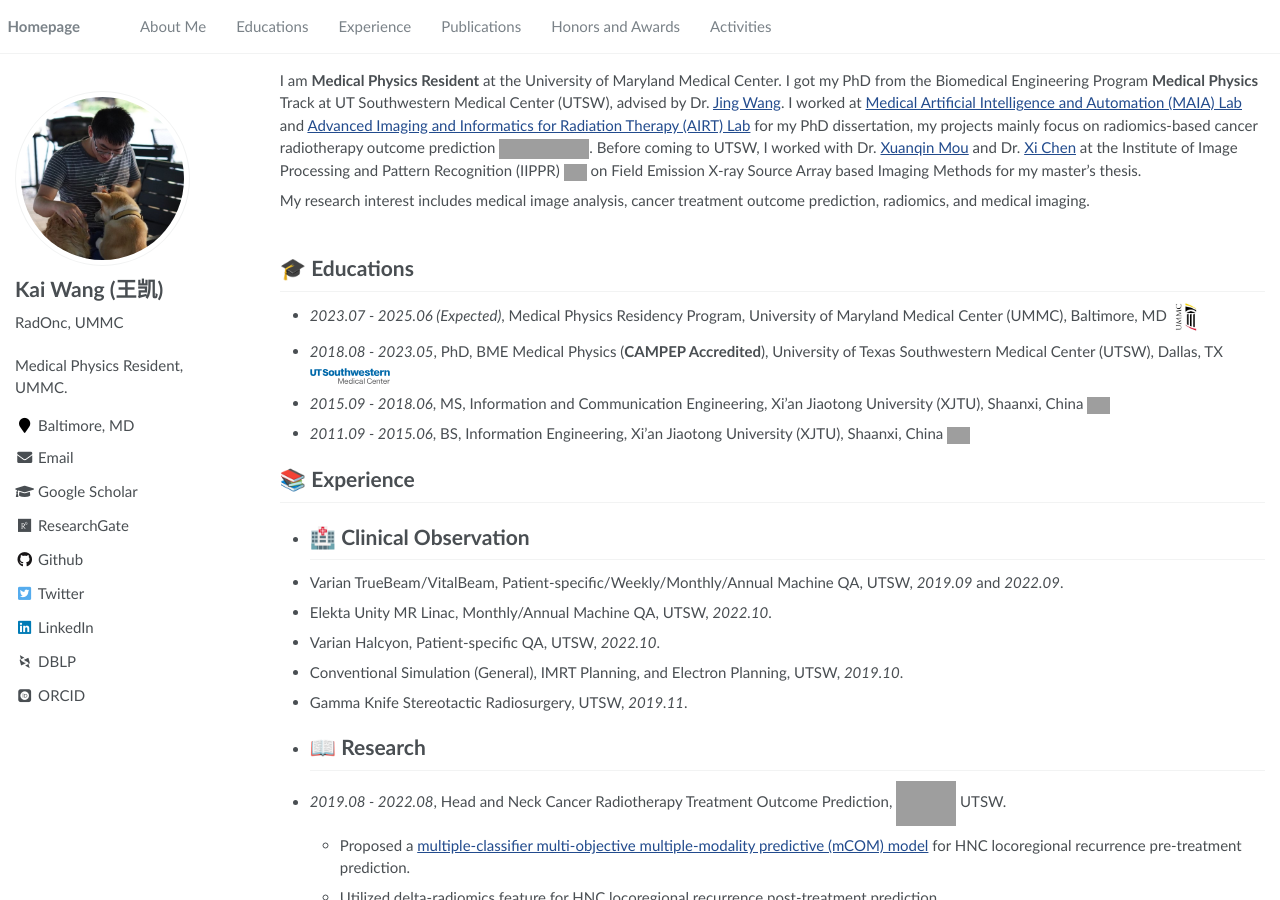
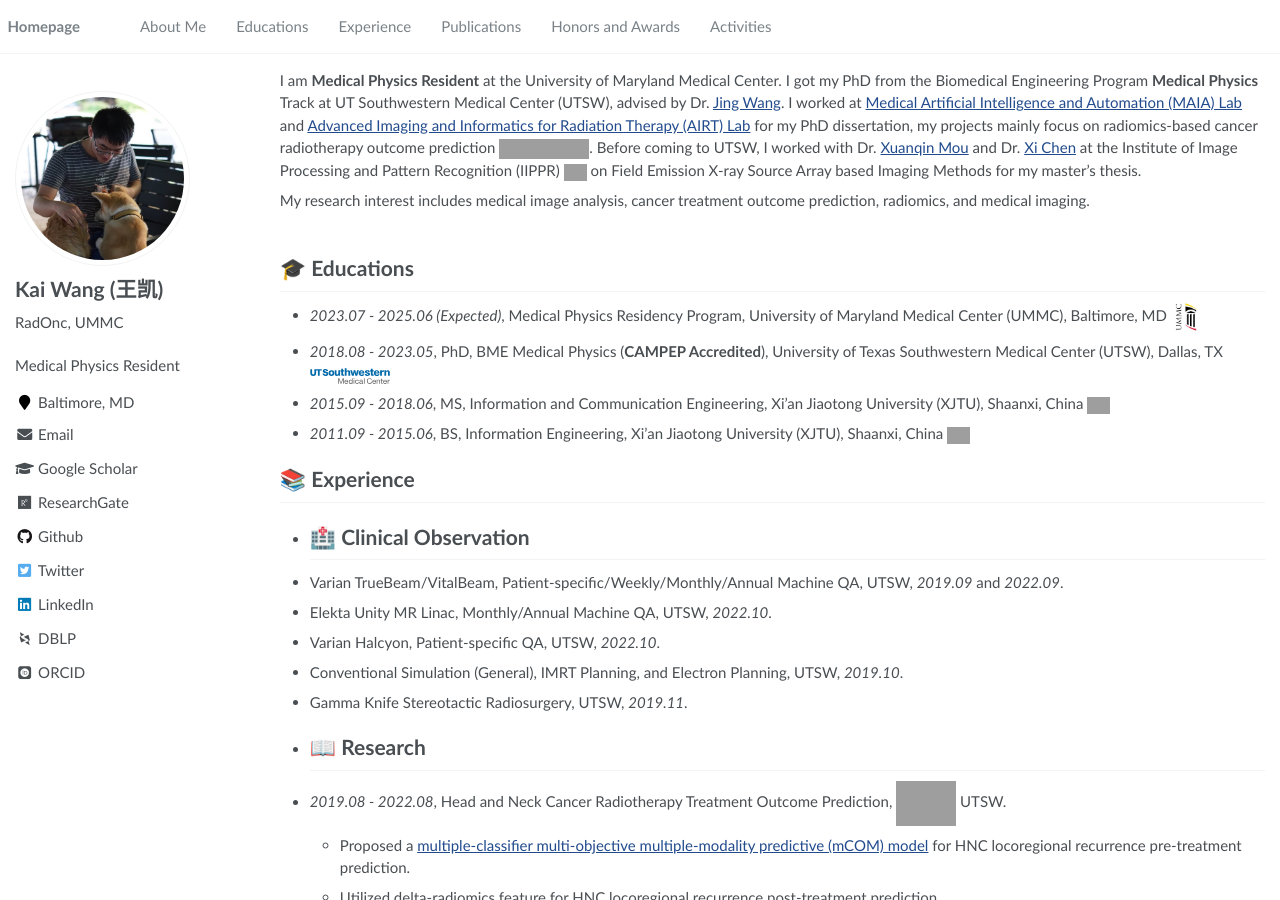
Before and after one commit to wangkaiwan/wangkaiwan.github.io, a Jekyll site: the page built from _pages/about.md, in a window 1280 px wide and 900 px high. Built offline with Jekyll 4.4.1, drawn with Linux system fonts in a browser that asks for light colours; some web fonts are replaced; grey boxes are pictures that could not be loaded.

Commit message:
Update _config.yml

```diff
--- a/_config.yml
+++ b/_config.yml
@@ -7,7 +7,7 @@
 
 # Site Settings
 title                    : "Kai Wang (王凯)"
-description              : "Medical Physics Resident, UMMC."
+description              : "Medical Physics Resident"
 repository               : "wangkaiwan/wangkaiwan.github.io"
 google_scholar_stats_use_cdn : true
 
```
